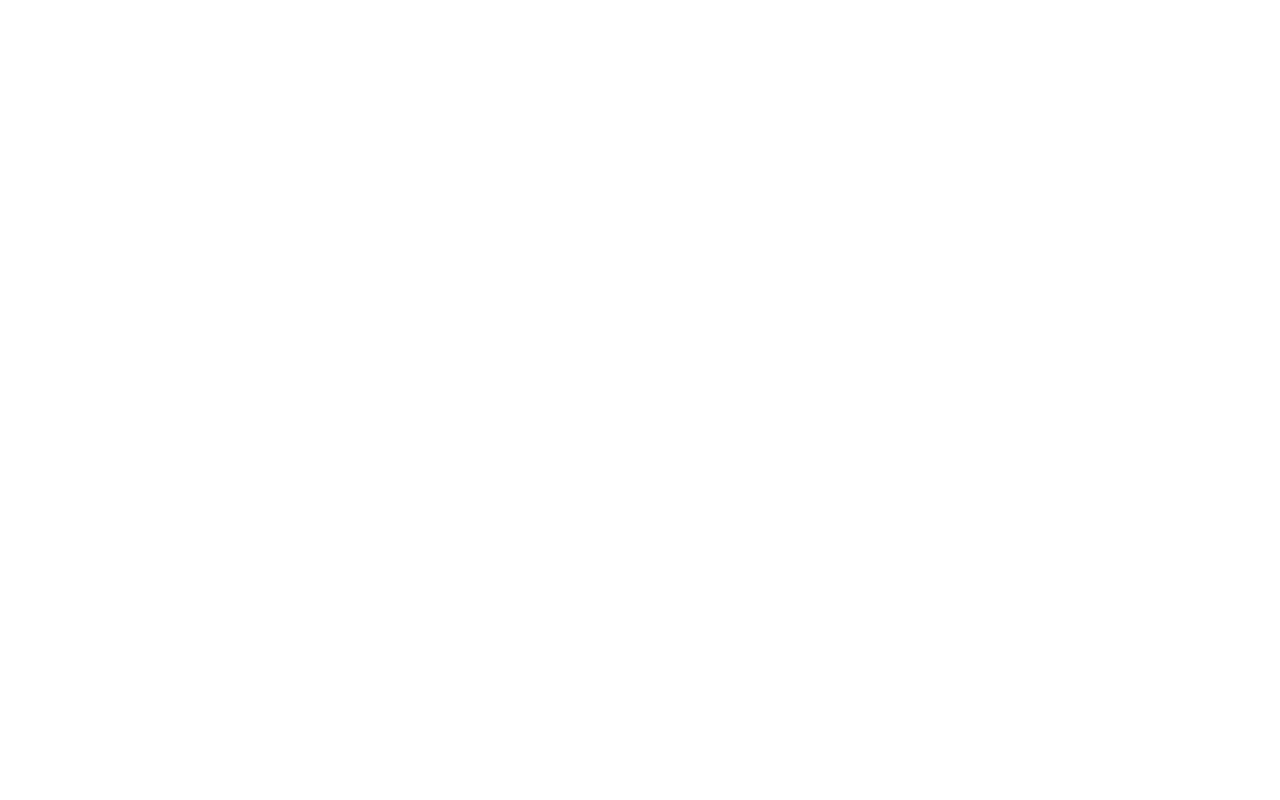
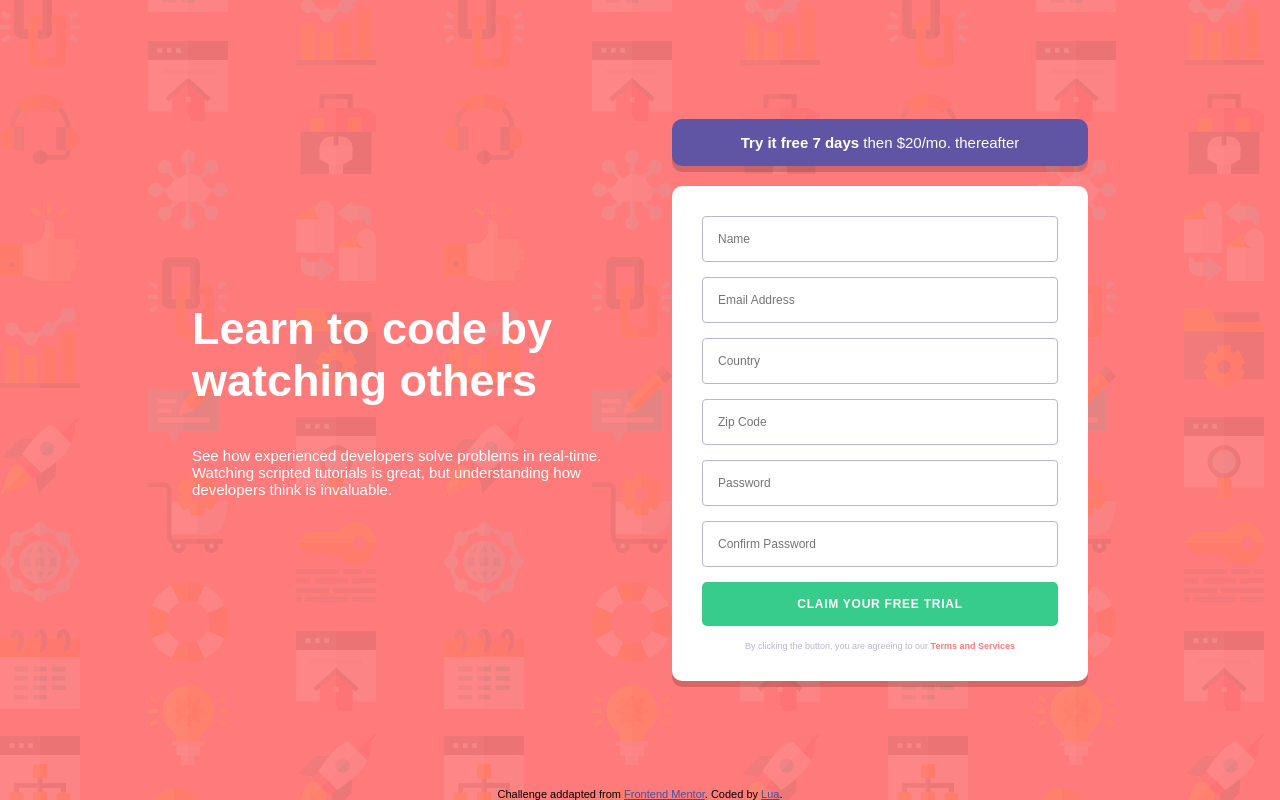
Before and after one commit to luaroxy/fm-form, a website: page index.html in a window 1280 px wide. Drawn offline with Linux system fonts and the light colour scheme.

Commit message:
Created page design

```diff
--- a/index.html
+++ b/index.html
@@ -1,12 +1,69 @@
 <!DOCTYPE html>
 <html lang="en">
-<head>
-    <meta charset="UTF-8">
-    <meta http-equiv="X-UA-Compatible" content="IE=edge">
-    <meta name="viewport" content="width=device-width, initial-scale=1.0">
+  <head>
+    <meta charset="UTF-8" />
+    <meta http-equiv="X-UA-Compatible" content="IE=edge" />
+    <meta name="viewport" content="width=device-width, initial-scale=1.0" />
     <title>Form</title>
-</head>
-<body>
+    <script src="script.js" defer></script>
+    <link rel="stylesheet" href="style.css" />
+  </head>
+  <body>
+    <div class="container">
+      <div class="leftContainer">
+        <h1>Learn to code by watching others</h1>
 
-</body>
+        <p>
+          See how experienced developers solve problems in real-time. Watching
+          scripted tutorials is great, but understanding how developers think is
+          invaluable.
+        </p>
+      </div>
+
+      <div class="rightContainer">
+        <div class="freeMessage">
+          <p><strong>Try it free 7 days</strong> then $20/mo. thereafter</p>
+        </div>
+
+        <div class="formContainer">
+          <form id="signUpForm">
+            <input type="text" name="name" placeholder="Name" required />
+            <input
+              type="email"
+              name="email"
+              placeholder="Email Address"
+              required
+            />
+            <input type="text" name="country" placeholder="Country" required />
+            <input type="text" name="zipCode" placeholder="Zip Code" required />
+            <input
+              type="password"
+              name="password"
+              placeholder="Password"
+              required
+            />
+            <input
+              type="password"
+              name="confirmPassword"
+              placeholder="Confirm Password"
+              required
+            />
+            <button type="submit" id="submitBtn">CLAIM YOUR FREE TRIAL</button>
+            <p>
+              By clicking the button, you are agreeing to our
+              <span>Terms and Services</span>
+            </p>
+          </form>
+        </div>
+      </div>
+    </div>
+    <footer>
+      <p class="attribution">
+        Challenge addapted from
+        <a href="https://www.frontendmentor.io?ref=challenge" target="_blank"
+          >Frontend Mentor</a
+        >. Coded by <a href="https://github.com/luaroxy">Lua</a>.
+      </p>
+    </footer>
+  </body>
 </html>
--- a/script.js
+++ b/script.js
@@ -0,0 +1,9 @@
+const name = "James";
+
+const person = { first: name };
+
+console.log(person);
+
+const sayHelloLinting = (fName) => {
+  console.log(`Hello linting, ${fName}`);
+};
--- a/style.css
+++ b/style.css
@@ -0,0 +1,130 @@
+:root {
+  --red: hsl(0, 100%, 74%);
+  --green: hsl(154, 59%, 51%);
+  --blue: hsl(248, 32%, 49%);
+  --darkBlue: hsl(249, 10%, 26%);
+  --greyishBlue: hsl(246, 25%, 77%);
+}
+
+@import url("https://fonts.googleapis.com/css2?family=Poppins:ital,wght@0,500;0,600;0,700;1,400&display=swap");
+
+* {
+  margin: 0;
+  padding: 0;
+  box-sizing: border-box;
+  font-family: "Poppins", sans-serif;
+  font-size: 15px;
+}
+
+body {
+  background-image: url(images/bg-intro-desktop.png);
+  background-color: var(--red);
+  height: 100vh;
+  width: 100vw;
+}
+
+.container {
+  display: flex;
+  padding: 15vh 15vw;
+  gap: 5vw;
+  height: 100%;
+}
+
+.leftContainer {
+  color: white;
+  display: flex;
+  flex-direction: column;
+  justify-content: center;
+  width: 50%;
+  gap: 5vh;
+}
+
+.leftContainer > h1 {
+  font-weight: 700;
+  font-size: 3rem;
+}
+
+.leftContainer > p {
+  font-weight: 400;
+  display: flex;
+  flex-direction: column;
+}
+
+.rightContainer {
+  width: 50%;
+  display: flex;
+  flex-direction: column;
+  justify-content: center;
+  gap: 20px;
+}
+
+.freeMessage {
+  background-color: var(--blue);
+  color: white;
+  padding: 15px;
+  text-align: center;
+  border-radius: 10px;
+  box-shadow: 0px 6px 0px #00000029;
+  font-weight: 300;
+}
+
+.formContainer {
+  background-color: white;
+  border-radius: 10px;
+  box-shadow: 0px 6px 0px #00000029;
+  padding: 30px;
+}
+
+#signUpForm {
+  display: flex;
+  flex-direction: column;
+  gap: 15px;
+}
+
+#signUpForm > input {
+  padding: 15px;
+  font-size: 0.8rem;
+  border: 1px solid var(--greyishBlue);
+  border-radius: 4px;
+}
+
+input:focus {
+  outline: 1px solid var(--darkBlue);
+}
+
+#signUpForm > button {
+  color: white;
+  background-color: var(--green);
+  border-radius: 5px;
+  padding: 15px;
+  font-size: 0.8rem;
+  border: none;
+  letter-spacing: 0.05rem;
+  font-weight: 600;
+}
+
+#signUpForm > p {
+  color: var(--greyishBlue);
+  font-size: 0.6rem;
+  text-align: center;
+}
+
+#signUpForm > p > span {
+  font-size: 0.6rem;
+  color: var(--red);
+  font-weight: bold;
+}
+
+.attribution {
+  font-size: 11px;
+  text-align: center;
+  position: fixed;
+  bottom: 0;
+  left: 0;
+  width: 100%;
+}
+
+.attribution a {
+  color: hsl(228, 45%, 44%);
+  font-size: 11px;
+}
```
Also changed, not shown: .eslintrc.json, images/bg-intro-desktop.png (added), images/bg-intro-mobile.png (added), images/favicon-32x32.png (added), images/icon-error.svg (added).
